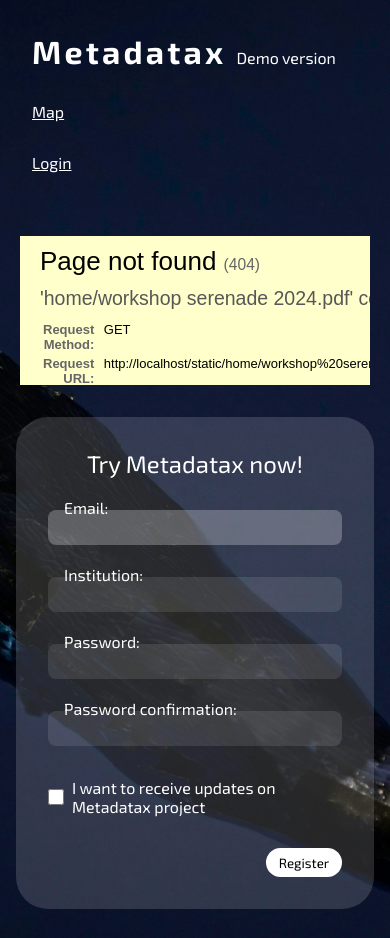
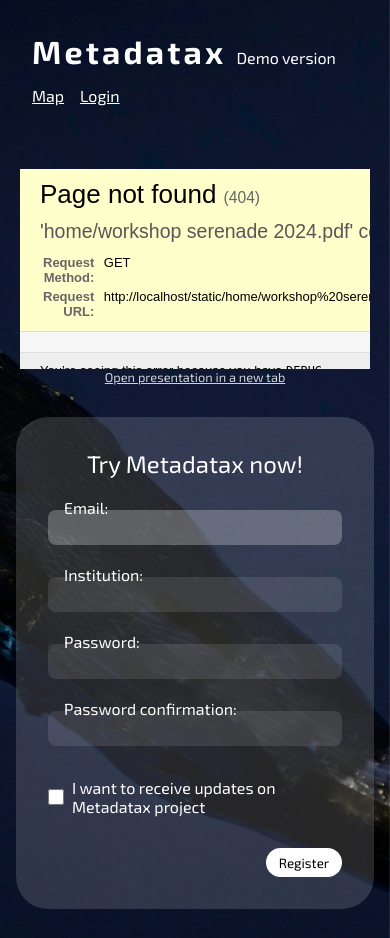
Before and after one commit to PAM-Standardization/metadatax, a Django app: page / in a window 390 px wide. Shown: the top 938 px of the page. Run offline with Django 3.2, Linux system fonts and the light colour scheme; parts of the project's set-up code (start-up, migrations or seed data) failed here and were passed over.

Commit message:
CSS fixes for mobile display

```diff
--- a/website/static/home/style.css
+++ b/website/static/home/style.css
@@ -1,5 +1,5 @@
 #background {
-    position: absolute;
+    position: fixed;
     top: 0;
     left: 0;
     width: 100%;
@@ -7,24 +7,6 @@
     object-fit: cover;
     z-index: -1;
 }
-.tiles-container {
-    display: flex;
-    flex-wrap: wrap;
-    gap: 20px;
-}
-
-.tile {
-    flex: 1 0 300px;
-    box-shadow: 0 2px 4px rgba(0, 0, 0, 0.1);
-    padding: 20px;
-    border-radius: 10px;
-    transition: transform 0.3s ease-in-out;
-}
-
-.tile:hover {
-    transform: scale(1.05);
-}
-
 
 body, * {
     color: white;
@@ -45,12 +27,6 @@ body {
     padding: 2rem 2rem;
     gap: 2rem;
     align-items: center;
-}
-
-#head form {
-    grid-auto-flow: column;
-    padding: 0;
-    background: none;
 }
 
 h1 {
@@ -78,16 +54,22 @@ button:hover {
     opacity: 0.8;
 }
 
-
+#content-container {
+    justify-self: stretch;
+    align-self: stretch;
+    overflow: auto;
+    padding: 2rem 1rem;
+    display: grid;
+    align-items: center;
+}
 #content {
     display: grid;
     align-items: center;
     grid-template-columns: 1fr 1fr;
     grid-template-rows: 1fr 1fr;
     justify-items: stretch;
-    overflow: auto;
-    padding: 2rem 1rem;
     gap: 2rem;
+    height: fit-content;
 }
 
 #content #video,
@@ -99,11 +81,13 @@ button:hover {
     overflow: hidden;
     border: none;
 }
+
 #content #ppt {
     display: grid;
     justify-items: center;
     height: fit-content;
 }
+
 #content #ppt a {
     opacity: 0.8;
     font-size: 0.8rem;
@@ -131,7 +115,7 @@ form button {
 }
 
 form .input,
-form > p{
+form > p {
     position: relative;
     width: 100%;
     display: grid;
@@ -140,14 +124,14 @@ form > p{
     align-items: center;
 }
 
-form > p label{
+form > p label {
     position: absolute;
     left: 1rem;
     top: -0.75rem;
     z-index: 1;
 }
 
-form > p input{
+form > p input {
     padding: 0.5rem 1rem;
     border-radius: 0.5rem;
     background: rgba(255, 255, 255, 0.1);
@@ -158,21 +142,22 @@ form > p input{
     transition: 300ms;
 }
 
-form > p input::placeholder{
+form > p input::placeholder {
     color: rgba(255, 255, 255, 0.5);
 }
 
-form > p input:hover{
+form > p input:hover {
     background: rgba(255, 255, 255, 0.05);
 }
 
-form > p input:focus{
+form > p input:focus {
     background: rgba(255, 255, 255, 0.25);
 }
 
 form > p label[for=id_accept_mailing] {
     position: unset;
 }
+
 form > p input#id_accept_mailing {
     order: -1;
     height: 1rem;
@@ -196,6 +181,7 @@ ul.errorlist {
 
 #footer p {
     color: lightslategrey;
+    text-align: center;
 }
 
 #footer p a {
@@ -205,14 +191,17 @@ ul.errorlist {
 }
 
 
-
 @media (max-width: 800px) {
     #head {
-      grid-template-columns: auto;
+        display: flex;
+        flex-wrap: wrap;
+        gap: 1rem;
     }
+
     #content {
-        grid-template-columns: unset;
-        grid-template-rows: unset;
+        display: flex;
+        flex-direction: column;
+        height: fit-content;
     }
 
     #content #video {
--- a/website/templates/home.html
+++ b/website/templates/home.html
@@ -33,6 +33,7 @@
 
 </div>
 
+<div id="content-container">
     <div id="content">
         <div id="ppt">
             <iframe width="350" height="200"
@@ -67,6 +68,7 @@
                 referrerpolicy="strict-origin-when-cross-origin" allowfullscreen></iframe>
 
     </div>
+</div>
 
 <div id="footer">
     <p>Proposed by <a href="https://osmose.ifremer.fr/">OSmOSE</a>, <a href="https://www.shom.fr/">SHOM</a> and <a
```
Lines whose indentation alone changed are shown as unchanged.
